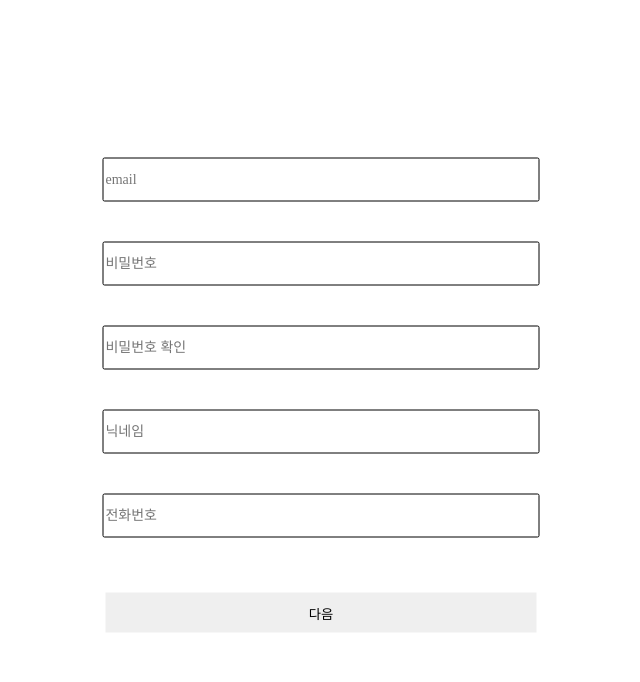
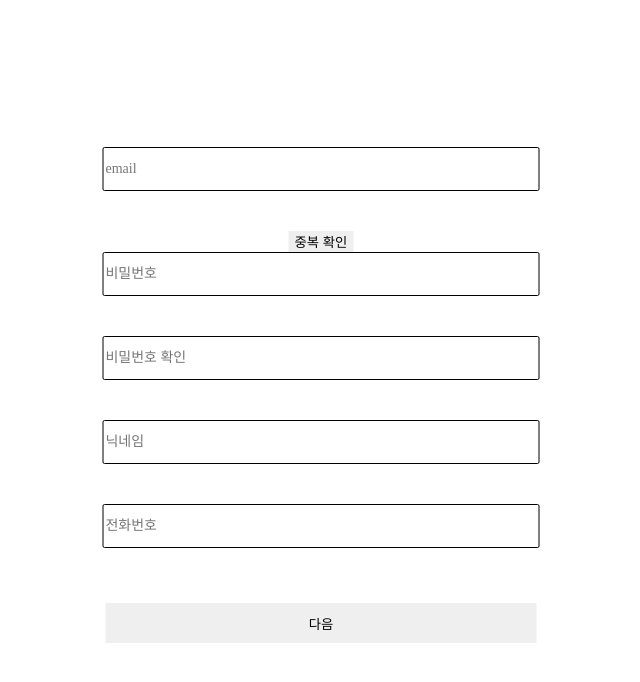
Before and after one commit to stellum/global-moya, a React (Vite) app in the folder client/: page /register in a window 1280 px wide. Shown: the top 682 px of the page, without its empty margins (319-959 px from the left). Built offline with nearby package versions, Linux system fonts and the light colour scheme; no server answers.

Commit message:
feat: Added Email Verification (07.14) 이메일 중복확인 관련 api와 이벤트 함수 추가했습니다.

```diff
--- /dev/null
+++ b/client/src/api/emailCheckApi.js
@@ -0,0 +1,19 @@
+import clientServer from "./baseUrl";
+
+export const emailCheckFunc = async (data) => {
+  try {
+    const res = await clientServer({
+      url: "/auth/checkEmail",
+      method: "post",
+      data: data,
+    });
+
+    if (res.status === 200) {
+      console.log("이메일");
+      return res.status;
+    }
+  } catch (err) {
+    console.log(err);
+    return res.status;
+  }
+};
--- a/client/src/pages/login/Register.jsx
+++ b/client/src/pages/login/Register.jsx
@@ -1,6 +1,7 @@
 import React from "react";
 import { useForm } from "react-hook-form";
 import { registerFunc } from "@api/registerApi";
+import { emailCheckFunc } from "@api/emailCheckApi";
 import styled from "styled-components";
 
 const RegisterForm = styled.form`
@@ -59,8 +60,23 @@ const Register = () => {
   const {
     register,
     handleSubmit,
+    watch,
     formState: { isSubmitting },
   } = useForm();
+
+  // 이메일 중복 검증 하는 함수 (버튼 글자 바꾸는 함수 미포함)
+  const handleEmail = () => {
+    console.log(watch().email);
+    let data = { email: watch().email };
+    let check = emailCheckFunc(JSON.stringify(data));
+    const button = document.getElementById("emailCheck");
+
+    if (check === 200) {
+      button.innerText = "확인 완료";
+    } else {
+      button.innerText = "확인 필요";
+    }
+  };
 
   return (
     <>
@@ -91,6 +107,10 @@ const Register = () => {
             },
           })}
         />
+        {/* 이메일 중복 체크 하는 버튼 */}
+        <button id="emailCheck" onClick={handleEmail}>
+          중복 확인
+        </button>
         {/* // icons-check 들어가는 부분 */}
         <RegisterInput
           type="password"
```
